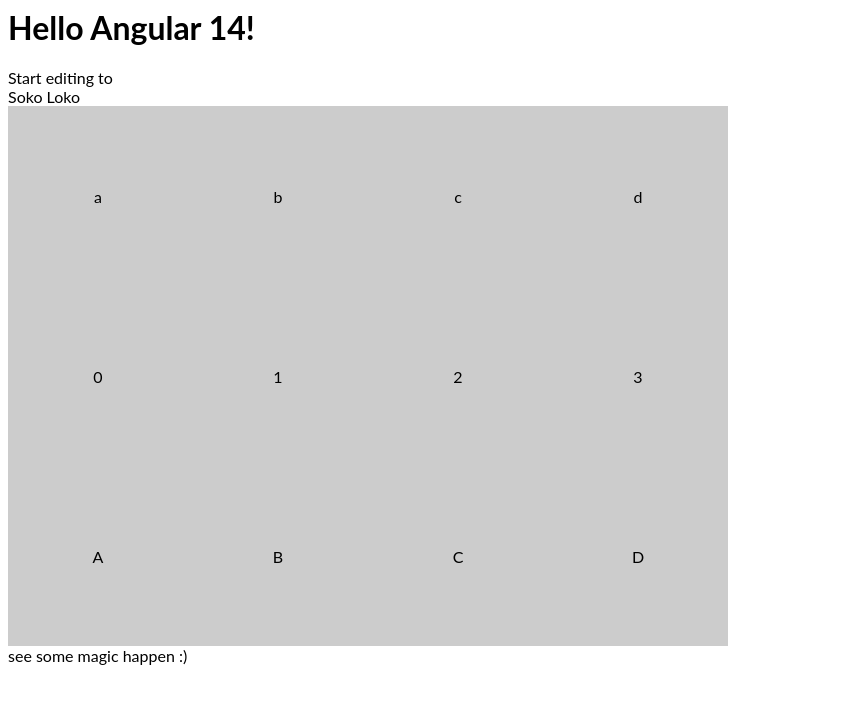
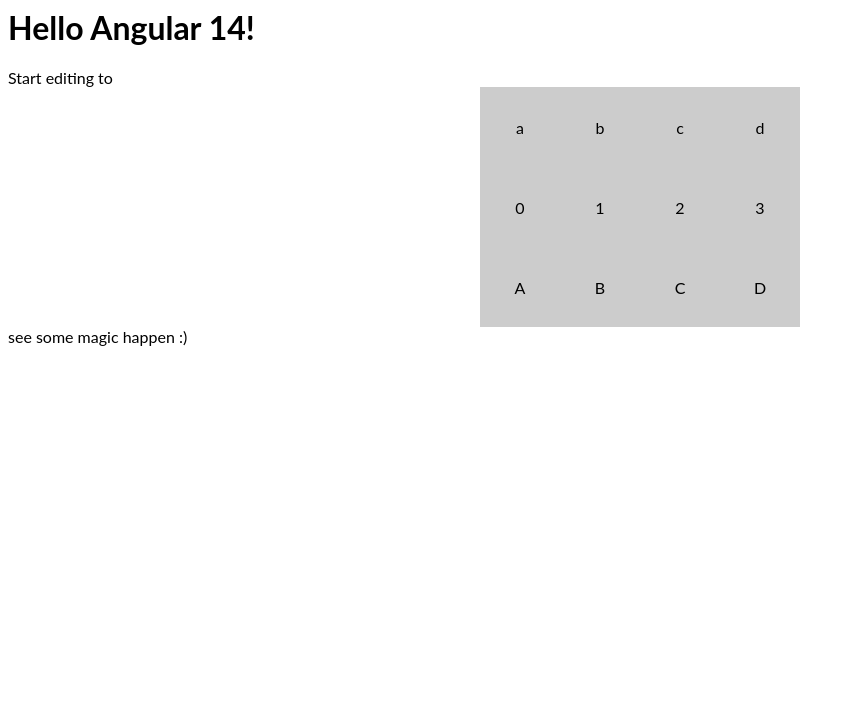
Before and after one commit to erikmartino/soko-loko, an Angular app: page / in a window 1280 px wide. Shown: the top 704 px of the page, without its empty margins (0-855 px from the left). Built offline with nearby package versions, Linux system fonts and the light colour scheme.

Commit message:
3 files modified

```diff
--- a/package.json
+++ b/package.json
@@ -4,9 +4,11 @@
   "private": true,
   "dependencies": {
     "@angular/animations": "^12.1.0",
+    "@angular/cdk": "^12.0.0",
     "@angular/common": "^12.1.0",
     "@angular/compiler": "^12.1.0",
     "@angular/core": "^12.1.0",
+    "@angular/flex-layout": "^12.0.0-beta.34",
     "@angular/forms": "^12.1.0",
     "@angular/platform-browser": "^12.1.0",
     "@angular/platform-browser-dynamic": "^12.1.0",
--- a/src/soko-loko/soko-loko.component.html
+++ b/src/soko-loko/soko-loko.component.html
@@ -1,5 +1,4 @@
 <div fxLayout="row" fxLayoutAlign="center center">
-  <span>Soko Loko</span>
   <div class="soko-loko-board" *ngIf="board.length === width * height">
     <div class="row" *ngFor="let row of rows()">
       <div [class]="'cell cell-'+cell" *ngFor="let cell of cells(row)">{{ cell }}</div>
--- a/src/soko-loko/soko-loko.module.ts
+++ b/src/soko-loko/soko-loko.module.ts
@@ -1,9 +1,10 @@
 import { NgModule } from '@angular/core';
 import { CommonModule } from '@angular/common';
 import { SokoLokoComponent } from './soko-loko.component';
+import { FlexLayoutModule } from '@angular/flex-layout';
 
 @NgModule({
-  imports: [CommonModule],
+  imports: [CommonModule, FlexLayoutModule],
   declarations: [SokoLokoComponent],
   bootstrap: [SokoLokoComponent],
   exports: [SokoLokoComponent]
```
